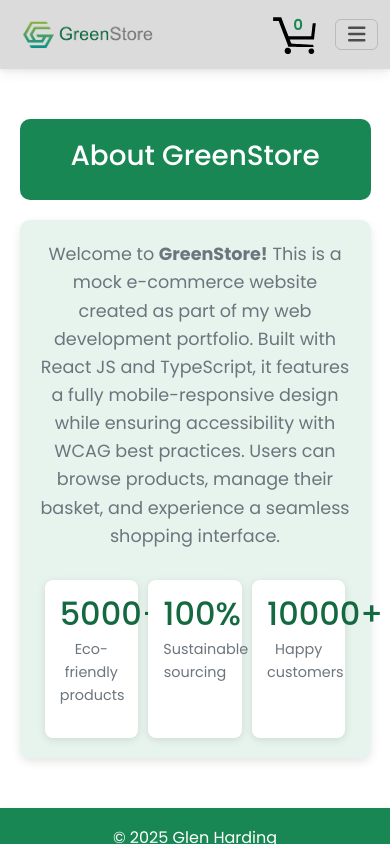
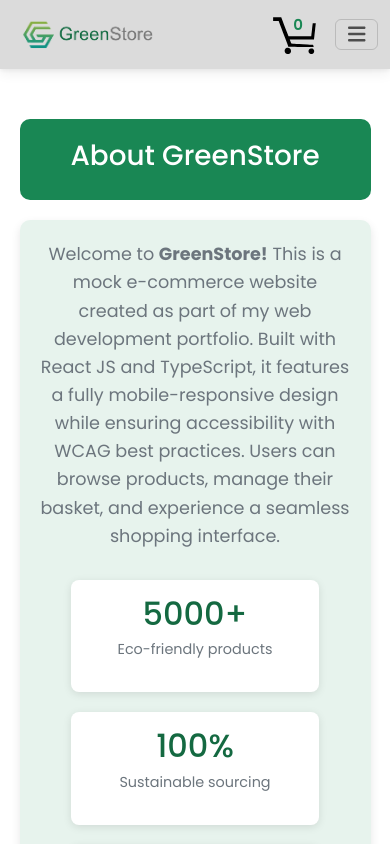
Before and after one commit to GHarding95/GreenStore, a React (Create React App) app: page /about in a window 390 px wide. Shown: the top 844 px of the page. Built offline with nearby package versions, Linux system fonts and the light colour scheme; no server answers.

Commit message:
mobile view fixes

```diff
--- a/src/App.css
+++ b/src/App.css
@@ -132,6 +132,7 @@ body {
 
 .about-container {
   width: 90%;
+  height: 100%;
   max-width: 900px;
   margin: 50px auto;
   text-align: center;
@@ -190,6 +191,20 @@ body {
   font-size: 0.9rem;
 }
 
+/* Media query for screen width below 600px */
+@media (max-width: 600px) {
+  .about-stats {
+    flex-direction: column;  /* Stack items vertically */
+    align-items: center;     /* Center items horizontally */
+    justify-content: center; /* Center items vertically */
+  }
+
+  .stat-box {
+    width: 80%;   /* Make each stat box take up more space on small screens */
+    margin-bottom: 20px; /* Add some spacing between the stacked stat boxes */
+  }
+}
+
 .ts-icon {
   width: 64px;
   height: 64px;
```
